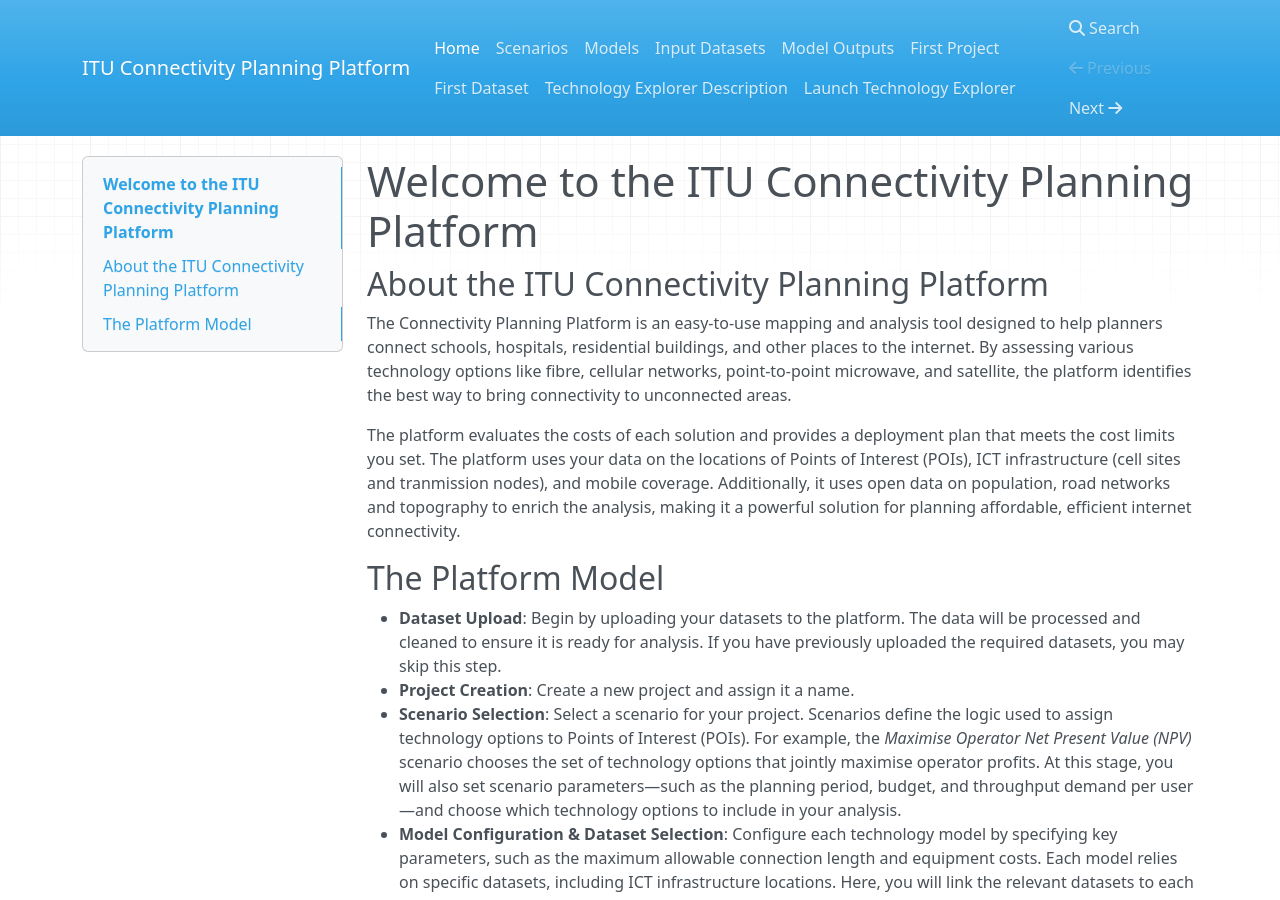
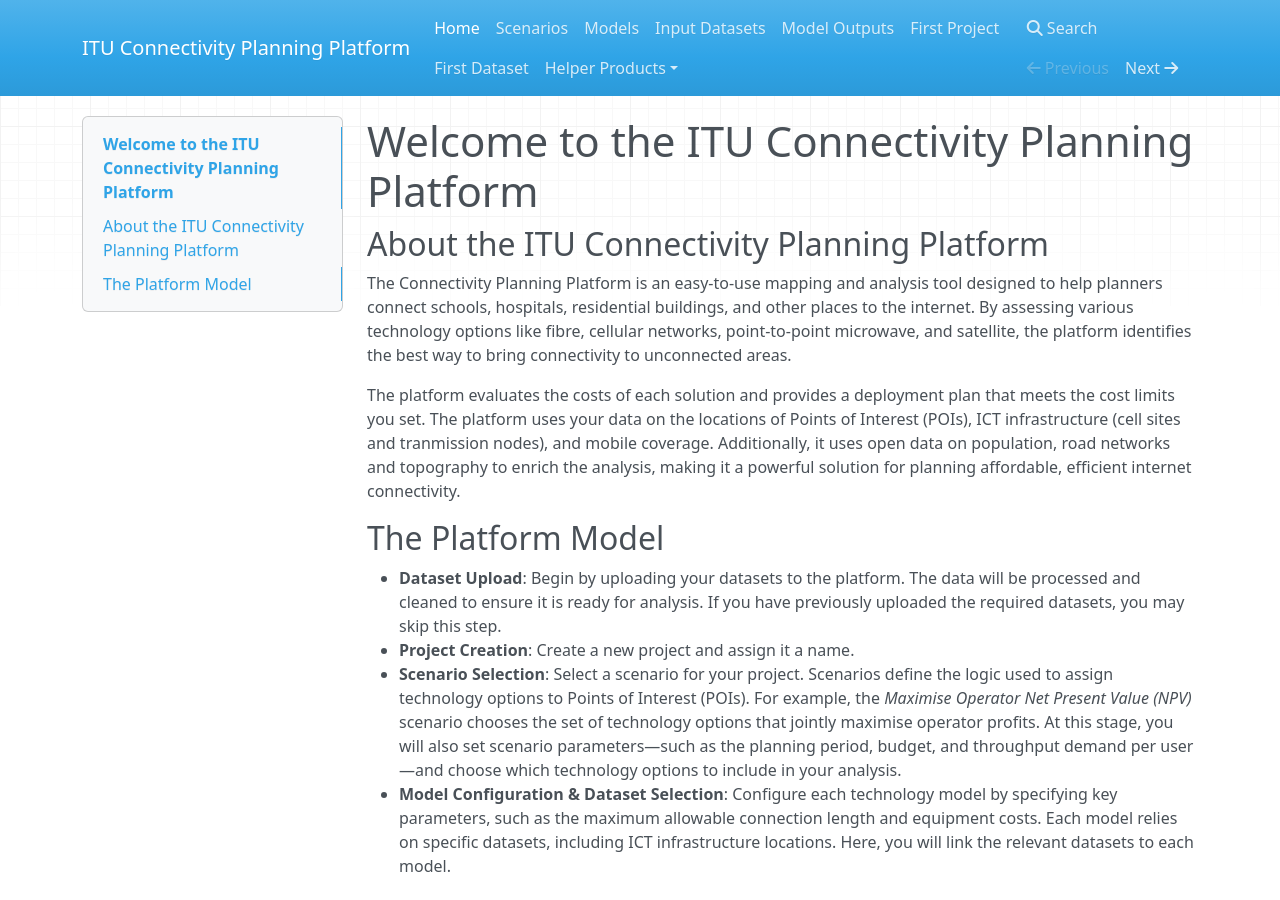
Before and after one commit to FNS-Division/cpp-user-guide, an MkDocs documentation site: the page built from docs/index.md, in a window 1280 px wide and 900 px high. Built offline with MkDocs 1.6.1, drawn with Linux system fonts in a browser that asks for light colours; nearby versions of some CDN libraries.

Commit message:
helper products tab was added for better logical separation

```diff
--- a/mkdocs.yml
+++ b/mkdocs.yml
@@ -7,6 +7,7 @@
   - Model Outputs: outputs.md
   - First Project: first-project.md
   - First Dataset: first-dataset.md
-  - Technology Explorer Description: technology-explorer.md
-  - Launch Technology Explorer: explorer/index.html
+  - Helper Products:
+    - Technology Explorer Description: technology-explorer.md
+    - Launch Technology Explorer: explorer/index.html
 theme: mkdocs
```
